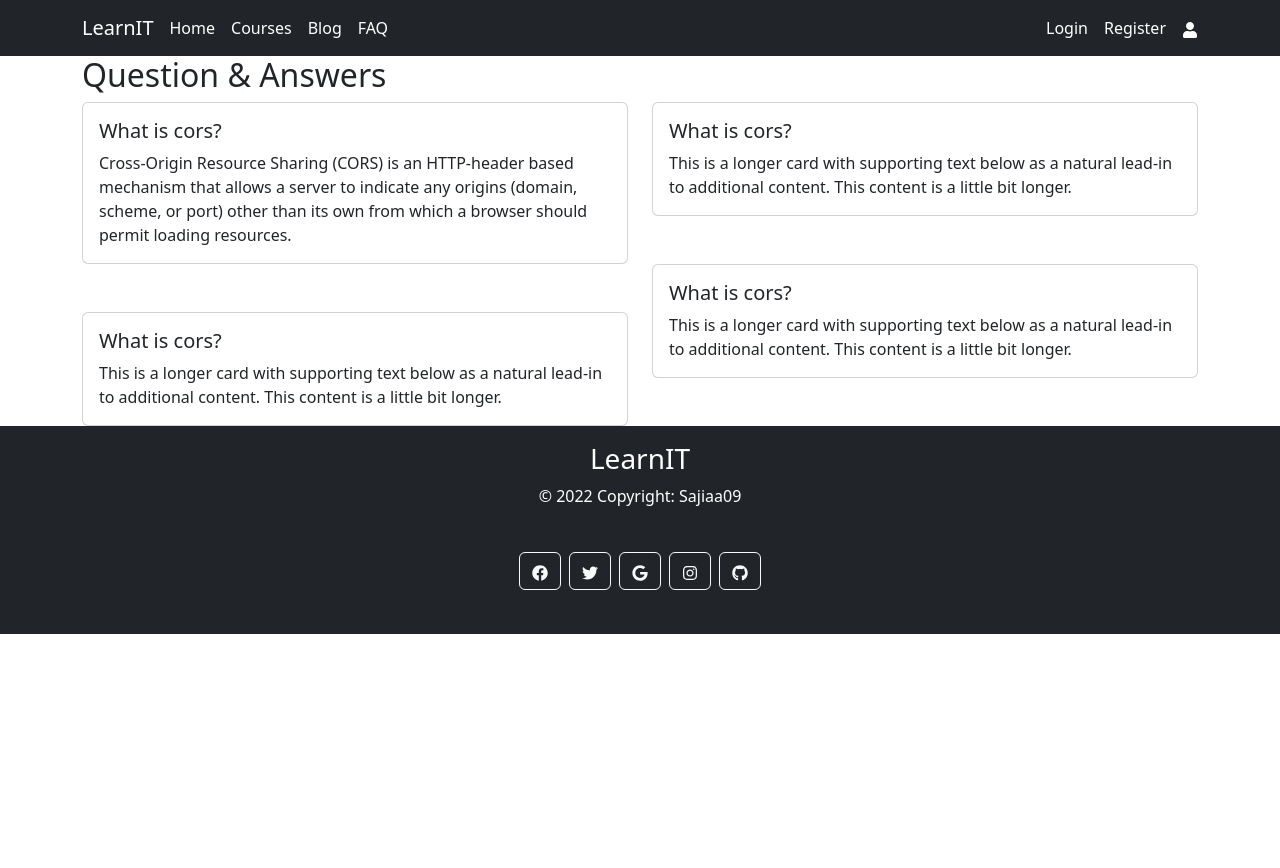
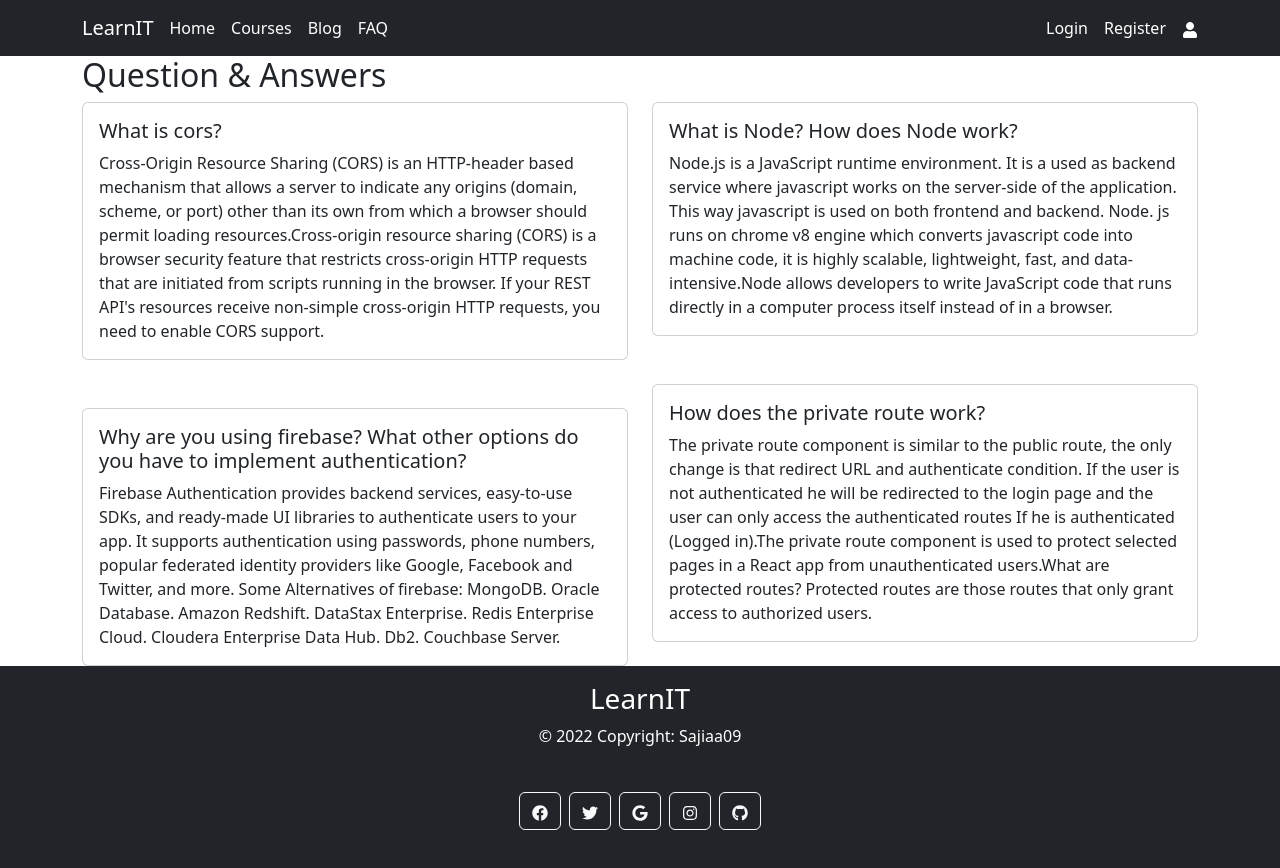
Before and after one commit to Sajia09/Learn-IT-Client-Site, a React (Create React App) app: page /blog in a window 1280 px wide. Shown: the top 868 px of the page. Before the commit the page ends 800 px from the top, so only its background shows below. Built offline with nearby package versions, Linux system fonts and the light colour scheme; no server answers.

Commit message:
github login added

```diff
--- a/src/Contexts/AuthProvider/AuthProvider.js
+++ b/src/Contexts/AuthProvider/AuthProvider.js
@@ -12,6 +12,10 @@ const AuthProvider = ({children}) => {
     const [loading, setLoading] = useState(true);
 
     const providerLogin = (provider) => {
+        setLoading(true);
+        return signInWithPopup(auth, provider);
+    }
+    const githubLogin = (provider) =>{
         setLoading(true);
         return signInWithPopup(auth, provider);
     }
@@ -57,7 +61,8 @@ const AuthProvider = ({children}) => {
         logOut,
         loading,
         setLoading,
-        updateUserProfile
+        updateUserProfile,
+        githubLogin
     };
     return (
         <AuthContext.Provider value={authInfo}>
--- a/src/Pages/Blog/Blog.js
+++ b/src/Pages/Blog/Blog.js
@@ -10,23 +10,30 @@ const Blog = () => {
         <div>
            <Container>
            <h2>Question & Answers</h2>
-           <Row xs={1} md={2} className="g-4">
+           <Row xs={1} md={2} className="g-4 text-justify">
         <Col>
           <Card className='mb-5'>
             <Card.Body>
               <Card.Title>What is cors?</Card.Title>
-              <Card.Text>
-              Cross-Origin Resource Sharing (CORS) is an HTTP-header based mechanism that allows a server to indicate any origins (domain, scheme, or port) other than its own from which a browser should permit loading resources.
+              <Card.Text className='text-justify'>
+              Cross-Origin Resource Sharing (CORS) is an HTTP-header based mechanism that allows a server to indicate any origins (domain, scheme, or port) other than its own from which a browser should permit loading resources.Cross-origin resource sharing (CORS) is a browser security feature that restricts cross-origin HTTP requests that are initiated from scripts running in the browser. If your REST API's resources receive non-simple cross-origin HTTP requests, you need to enable CORS support.
               </Card.Text>
             </Card.Body>
           </Card>
           <Card>
             <Card.Body>
-              <Card.Title>What is cors?</Card.Title>
+              <Card.Title>Why are you using firebase? What other options do you have to implement authentication?</Card.Title>
               <Card.Text>
-                This is a longer card with supporting text below as a natural
-                lead-in to additional content. This content is a little bit
-                longer.
+              Firebase Authentication provides backend services, easy-to-use SDKs, and ready-made UI libraries to authenticate users to your app. It supports authentication using passwords, phone numbers, popular federated identity providers like Google, Facebook and Twitter, and more.
+              Some Alternatives of firebase:
+                MongoDB.
+                Oracle Database.
+                Amazon Redshift.
+                DataStax Enterprise.
+                Redis Enterprise Cloud.
+                Cloudera Enterprise Data Hub.
+                Db2.
+                Couchbase Server.
               </Card.Text>
             </Card.Body>
           </Card>
@@ -34,21 +41,19 @@ const Blog = () => {
         <Col>
           <Card className='mb-5'>
             <Card.Body>
-              <Card.Title>What is cors?</Card.Title>
+              <Card.Title>What is Node? How does Node work?</Card.Title>
               <Card.Text>
-                This is a longer card with supporting text below as a natural
-                lead-in to additional content. This content is a little bit
-                longer.
+              Node.js is a JavaScript runtime environment.
+              It is a used as backend service where javascript works on the server-side of the application. This way javascript is used on both frontend and backend. Node. js runs on chrome v8 engine which converts javascript code into machine code, it is highly scalable, lightweight, fast, and data-intensive.Node allows developers to write JavaScript code that runs directly in a computer process itself instead of in a browser.
               </Card.Text>
             </Card.Body>
           </Card>
           <Card>
             <Card.Body>
-              <Card.Title>What is cors?</Card.Title>
+              <Card.Title>How does the private route work?</Card.Title>
               <Card.Text>
-                This is a longer card with supporting text below as a natural
-                lead-in to additional content. This content is a little bit
-                longer.
+              The private route component is similar to the public route, the only change is that redirect URL and authenticate condition. If the user is not authenticated he will be redirected to the login page and the user can only access the authenticated routes If he is authenticated (Logged in).The private route component is used to protect selected pages in a React app from unauthenticated users.What are protected routes?
+              Protected routes are those routes that only grant access to authorized users.
               </Card.Text>
             </Card.Body>
           </Card>
--- a/src/Pages/Login/Login.js
+++ b/src/Pages/Login/Login.js
@@ -1,16 +1,18 @@
-import { GoogleAuthProvider } from 'firebase/auth';
+import { GithubAuthProvider, GoogleAuthProvider } from 'firebase/auth';
 import React, { useContext, useState } from 'react';
 import { Container } from 'react-bootstrap';
 import Button from 'react-bootstrap/Button';
 import Form from 'react-bootstrap/Form';
 import { Link, useLocation, useNavigate } from 'react-router-dom';
 import { AuthContext } from '../../Contexts/AuthProvider/AuthProvider';
+import toast from 'react-hot-toast';
 
 const Login = () => {
     const [error, setError] = useState('');
     const { signIn, setLoading } = useContext(AuthContext);
-    const { providerLogin } = useContext(AuthContext);
+    const { providerLogin,githubLogin } = useContext(AuthContext);
     const googleProvider = new GoogleAuthProvider();
+    const githubProvider = new GithubAuthProvider();
     const navigate = useNavigate();
     const location = useLocation();
     const from = location.state?.from?.pathname || '/';
@@ -20,6 +22,21 @@ const Login = () => {
             .then(result => {
                 const user = result.user;
                 console.log(user);
+                navigate(from, {replace: true});
+                toast.success('Successfully Logged in');
+            })
+            .catch(error => console.error(error))
+    }
+    const handleGithubSignIn = () => {
+        githubLogin(githubProvider)
+            .then(result => {
+                const credential = GithubAuthProvider.credentialFromResult(result);
+                const token = credential.accessToken;
+
+                const user = result.user;
+                console.log(user);
+                navigate(from, {replace: true});
+                toast.success('Successfully Logged in');
             })
             .catch(error => console.error(error))
     }
@@ -37,6 +54,7 @@ const Login = () => {
                 form.reset();
                 setError('');
                 navigate(from, {replace: true});
+                toast.success('Successfully Logged in');
             })
             .catch(error => {
                 console.error(error)
@@ -48,7 +66,7 @@ const Login = () => {
     }
     return (
         <div className='w-50'>
-           <h1>Login Now</h1>
+           <Container><h1>Login Now</h1>
             <Container>
             <Form onSubmit={handleSubmit}>
             <Form.Group className="mb-3" controlId="formBasicEmail">
@@ -74,10 +92,10 @@ const Login = () => {
         <Button onClick={handleGoogleSignIn} className='mb-3' variant="dark" type="submit" >
                Google Login
         </Button><br/>
-        <Button  variant="dark" type="submit" >
+        <Button onClick={handleGithubSignIn}  className='mb-3'  variant="dark" type="submit" >
                Github Login
         </Button>
-        </Container>
+        </Container></Container>
         </div>
     );
 };
```
